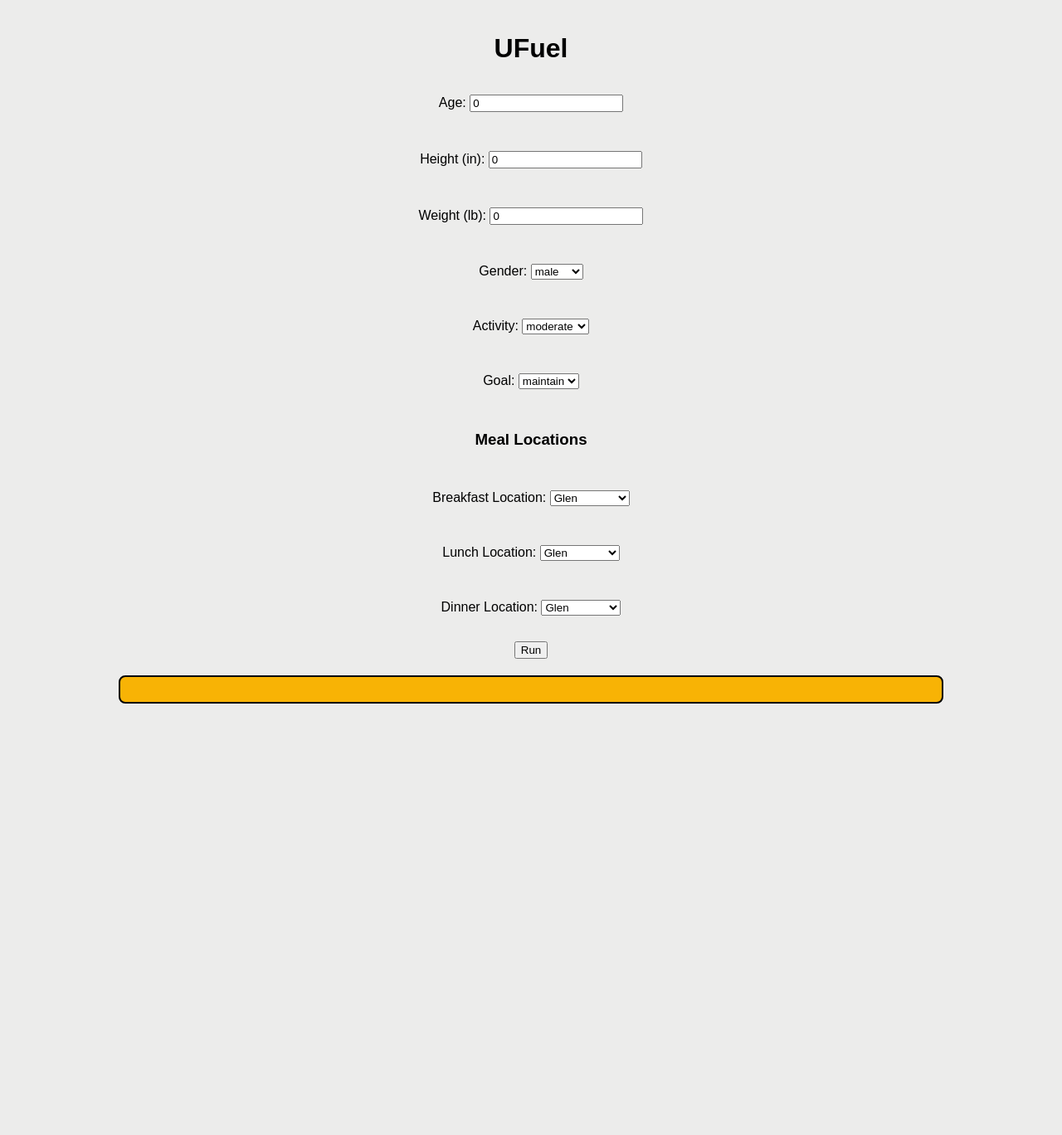
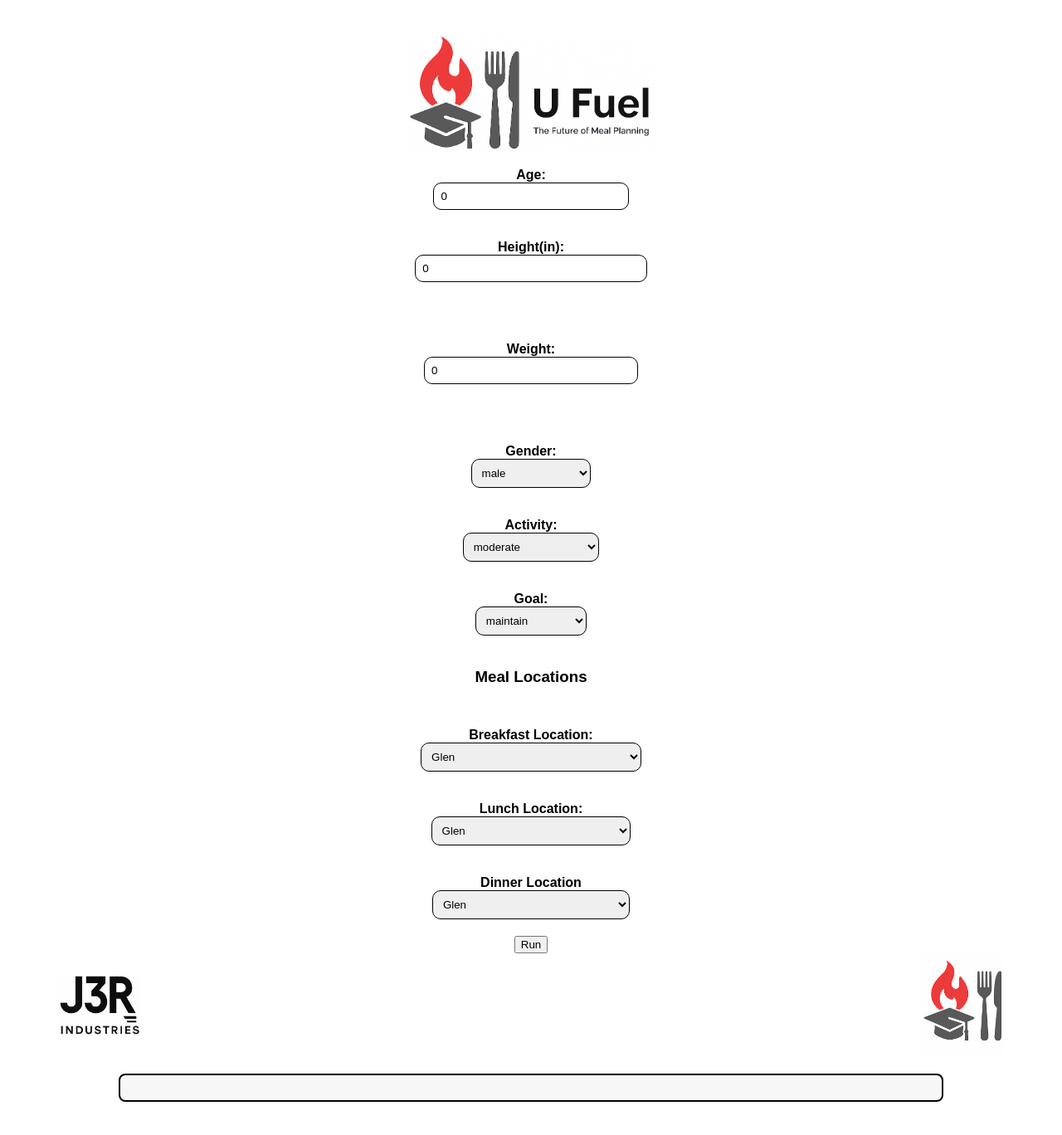
Before and after one commit to corvid-dev/UFuel, a Flask app: page / in a window 1280 px wide. Shown: the whole page at 83% size. Before the commit the page ends 848 px from the top, so only its background shows below. Run offline with Flask 3, Linux system fonts and the light colour scheme.

Commit message:
added images folder changed around the website in css and index

```diff
--- a/app/static/css/styles.css
+++ b/app/static/css/styles.css
@@ -1,11 +1,11 @@
 body{
-    background-color:rgb(236, 236, 235);
+    background-color:rgb(255, 255, 255);
     font-family: Arial, Helvetica, sans-serif;
     color:black;
     margin:40px;
 }
 h1{
-    color:black;
+    color:rgb(0, 0, 0);
     text-align : center;
 }
 form{
@@ -14,12 +14,30 @@
     align-items:center;
     gap: 15px;
 }
-p{
+form p{
+    color:rgb(0, 0, 0);
+    text-align : center;
+    flex-direction: column;
+    align-items: flex-start;
+    margin-bottom:5px;
+
+}
+form label{
+    font-weight: bold;
+    margin-bottom:5px;
     color:black;
-    text-align : center;
+}
+input[type="number"],
+select{
+    width:100%;
+    padding:8px;
+    border: 1px solid;
+    border-radius: 10px;
+    font: size 14px;
+    box-sizing:border-box;
 }
 #output {
-    background-color :rgb(248, 179, 5);
+    background-color :rgb(247, 247, 247);
     border: 2px solid black;
     padding :15px;
     border-radius: 8px;
@@ -31,3 +49,14 @@
     white-space: pre-wrap;
     text-align: left;
 }
+.logo{
+    display:block;
+    margin: 0 auto;
+    width:300px;
+}
+.logos{
+    display:flex;
+    justify-content: space-between;
+    align-items: center;
+    padding: 0 30px;
+}
--- a/app/templates/index.html
+++ b/app/templates/index.html
@@ -6,21 +6,34 @@
   <link rel = "stylesheet" href = "static/css/styles.css">
 </head>
 <body>
-  <h1>UFuel</h1>
+  <img src="static/images/UFuellogo.png" alt="UFuel Logo" width="150"
+  class="logo">
 
   <form id="testForm">
-    <p>Age: <input type="number" id="age" value="0"></p>
-    <p>Height (in): <input type="number" id="height" value="0"></p>
-    <p>Weight (lb): <input type="number" id="weight" value="0"></p>
+    <p>
+      <label for age="age">Age:</label>
+      <input type="number" id="age" value="0">
+    </p>
+    <p>
+      <label for height="height">Height(in):</label>
+      <input type="number" id="height" value="0">
+    <p>
+    <p>
+      <label for weight="weight">Weight:</label>
+     <input type="number" id="weight" value="0">
+    <p>
 
-    <p>Gender:
+
+    <p>
+      <label for Gender ="gender">Gender:</label>
       <select id="gender">
         <option value="male" selected>male</option>
         <option value="female">female</option>
       </select>
     </p>
 
-    <p>Activity:
+    <p>
+      <label for activity ="activity">Activity: </label>
       <select id="activity">
         <option value="sedentary">sedentary</option>
         <option value="moderate" selected>moderate</option>
@@ -28,7 +41,8 @@
       </select>
     </p>
 
-    <p>Goal:
+    <p>
+      <label for goal ="goal">Goal: </label>
       <select id="goal">
         <option value="lose">lose</option>
         <option value="maintain" selected>maintain</option>
@@ -37,7 +51,8 @@
     </p>
 
     <h3>Meal Locations</h3>
-    <p>Breakfast Location:
+    <p>
+      <label for breakfast_location="breakfast_location">Breakfast Location: </label>
       <select id="breakfast_location">
         <option value="Glen" selected>Glen</option>
         <option value="Newell">Newell</option>
@@ -45,7 +60,8 @@
       </select>
     </p>
 
-    <p>Lunch Location:
+    <p>
+      <label for lunch_location ="lunch_location">Lunch Location: </label>
       <select id="lunch_location">
         <option value="Glen" selected>Glen</option>
         <option value="Newell">Newell</option>
@@ -53,7 +69,7 @@
       </select>
     </p>
 
-    <p>Dinner Location:
+    <p><label for dinner_location ="dinner_location">Dinner Location</label>
       <select id="dinner_location">
         <option value="Glen" selected>Glen</option>
         <option value="Newell">Newell</option>
@@ -63,7 +79,10 @@
 
     <button type="submit">Run</button>
   </form>
-
+  <div class="logos">
+  <img src="static/images/j3r_logo.png" alt="J3R Logo" width="100">
+  <img src="static/images/hatlogo.png" alt="logo"width = "100">
+  </div>
   <pre id="output"></pre>
 
   <script src="{{ url_for('static', filename='js/main.js') }}"></script>
```
Also changed, not shown: app/static/images/UFuelLogo.png (added), app/static/images/hatlogo.png (added), app/static/images/j3r_logo.png (added).
